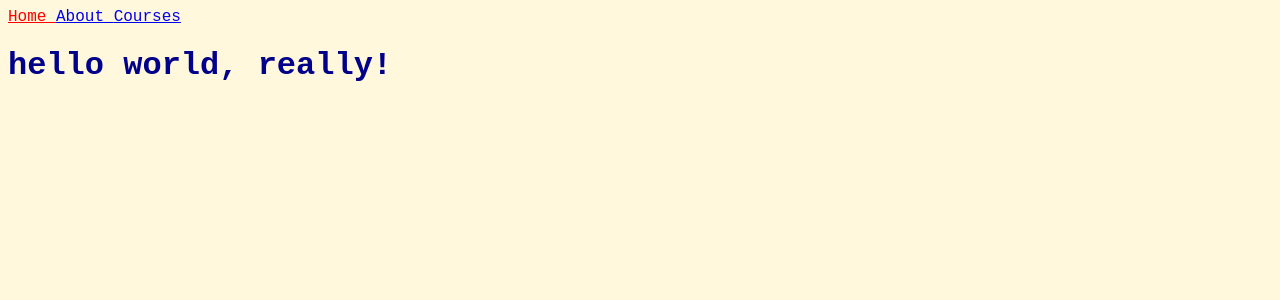
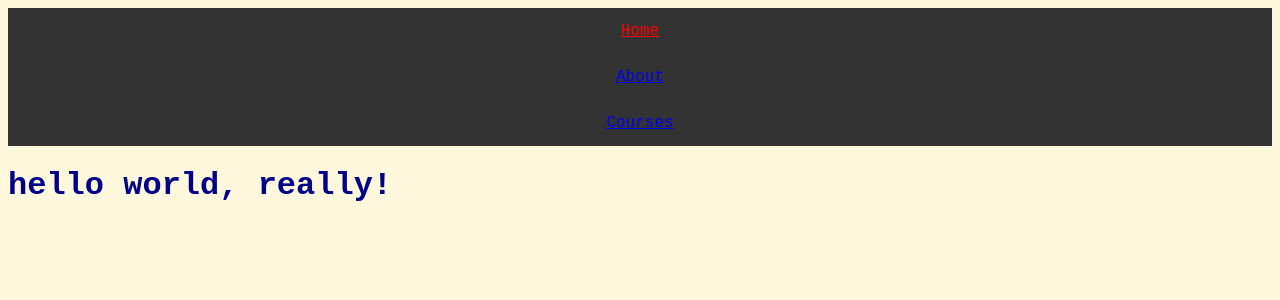
Before and after one commit to B-Lorentz/B-Lorentz.github.io, a Jekyll site: the page built from index.html, in a window 1280 px wide. Shown: the top 300 px of the page. Built offline with Jekyll 4.4.1, drawn with Linux system fonts in a browser that asks for light colours.

Commit message:
style-de

```diff
--- a/_includes/navigation.html
+++ b/_includes/navigation.html
@@ -1,7 +1,10 @@
 <nav>
+  <ul class="nav">
   {% for item in site.data.navigation %}
-    <a href="{{ item.link }}" {% if page.url == item.link %}style="color: red;"{% endif %}>
+    <li class="nav"><a href="{{ item.link }}" {% if page.url == item.link %}style="color: red;"{% endif %}>
       {{ item.name }}
     </a>
+      </li>
   {% endfor %}
+   </ul>
 </nav>
```
